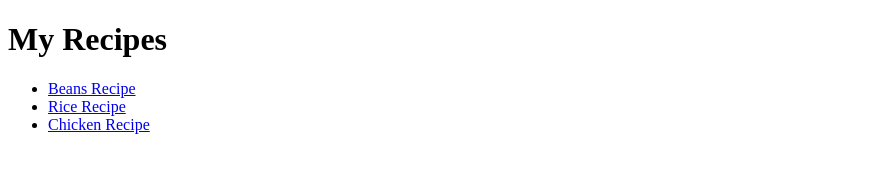
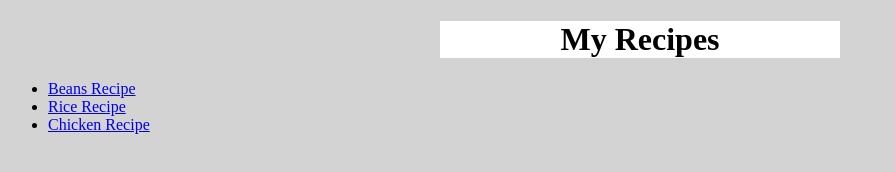
Before and after one commit to MomotoCejiazul/odin-recipes, a plain HTML site: page index.html in a window 1280 px wide. Shown: the whole page, without its empty margins (0-895 px from the left). Drawn offline with Linux system fonts and the light colour scheme.

Commit message:
Add link to css file in index.html and add css format to it

```diff
--- a/index.html
+++ b/index.html
@@ -3,14 +3,17 @@
 <head>
     <meta charset="UTF-8">
     <meta name="viewport" content="width=device-width, initial-scale=1.0">
+    <link rel="stylesheet" href="styles.css">
     <title>Recipes</title>
 </head>
 <body>
-    <h1>My Recipes</h1>
-    <ul>
-        <li><a href="./recipes/beans.html">Beans Recipe</a></li>
-        <li><a href="./recipes/rice.html">Rice Recipe</a></li>
-        <li><a href="./recipes/chicken.html">Chicken Recipe</a></li>
-    </ul>
+    <div class="header"><h1>My Recipes</h1></div>
+    <div class="body">
+        <ul>
+            <li><a href="./recipes/beans.html">Beans Recipe</a></li>
+            <li><a href="./recipes/rice.html">Rice Recipe</a></li>
+            <li><a href="./recipes/chicken.html">Chicken Recipe</a></li>
+        </ul>
+    </div>
 </body>
 </html>
--- a/styles.css
+++ b/styles.css
@@ -0,0 +1,9 @@
+body {
+    background-color: lightgray;
+}
+.header {
+    background-color: white;
+    width: 400px;
+    text-align: center;
+    margin: 0 auto;
+}
```
